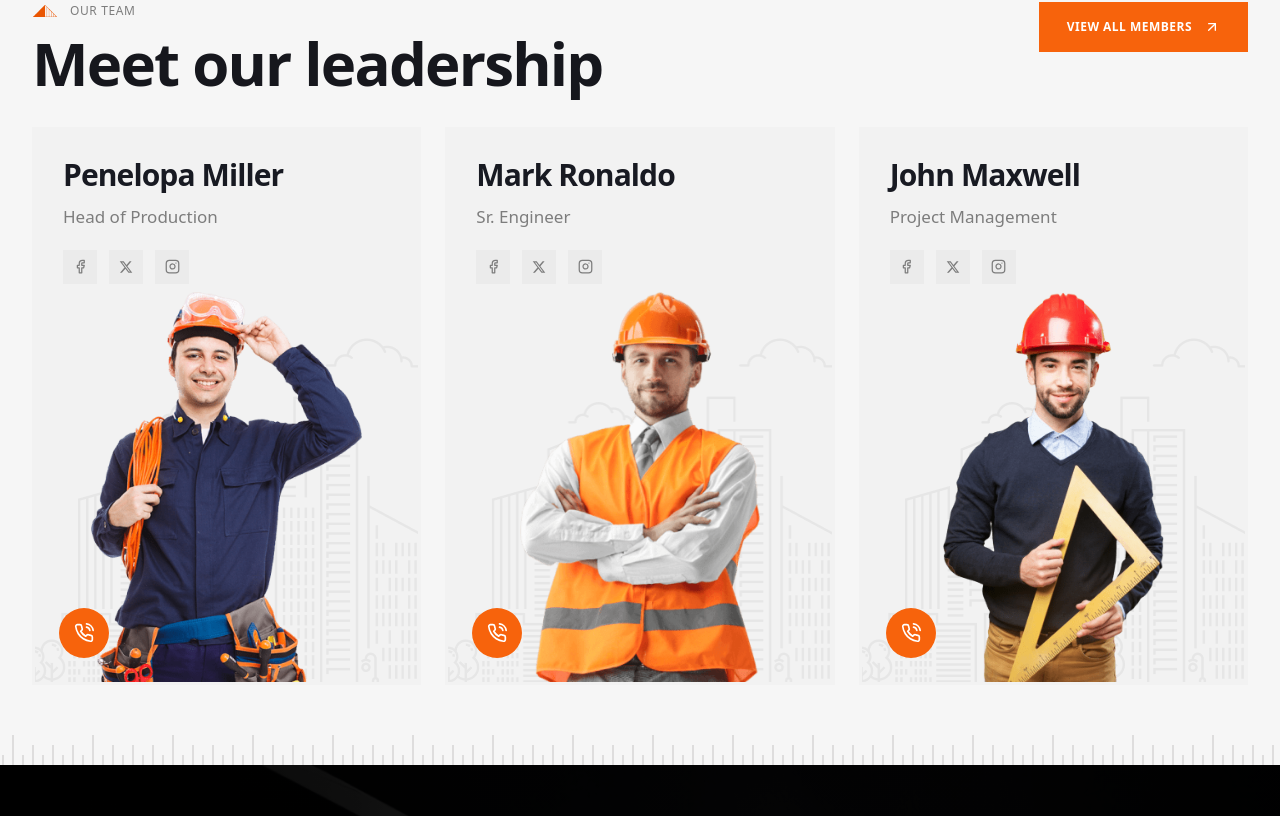
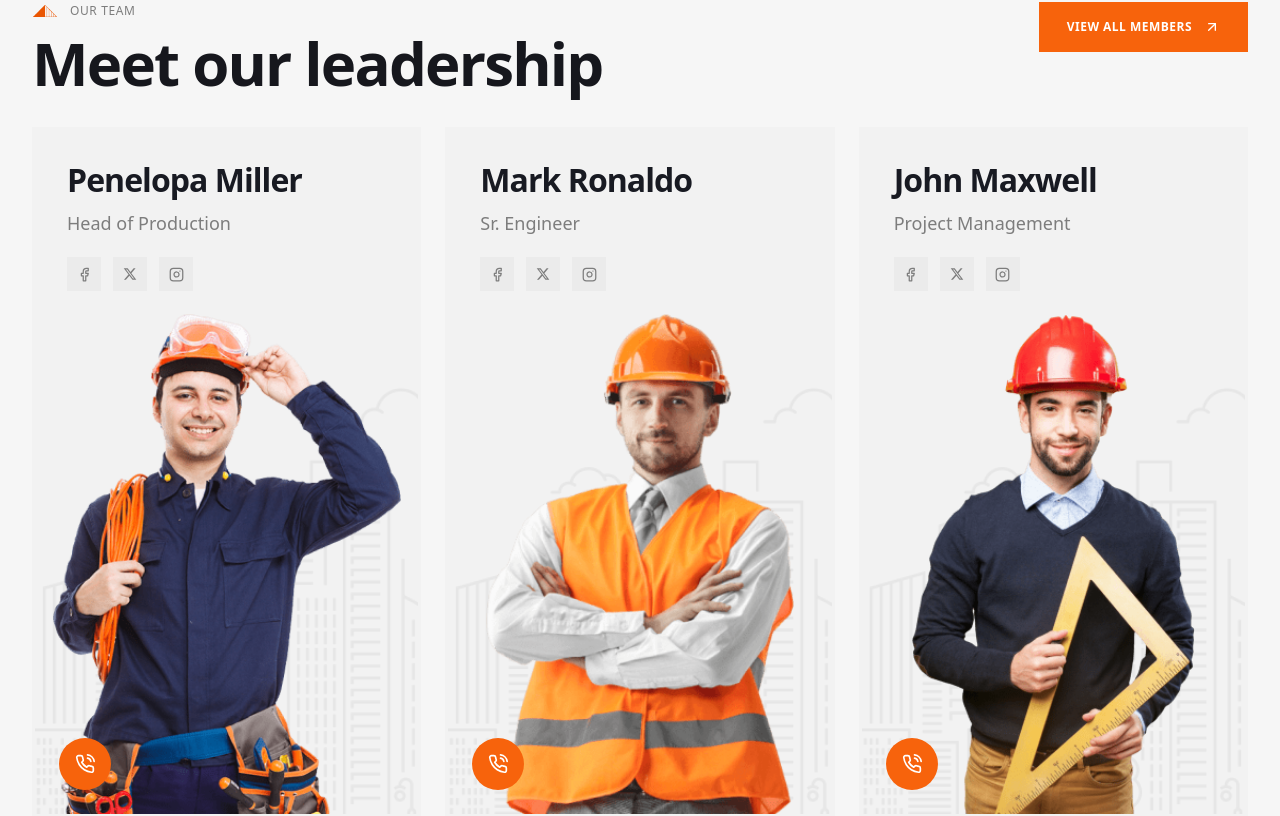
Before and after one commit to codedByShahzad/Builderz, a Next.js app: page / in a window 1280 px wide. Shown: the part 8194-9010 px from the top of the page. Built offline with nearby package versions, Linux system fonts and the light colour scheme.

Commit message:
Fixed Some Xhanges

```diff
--- a/src/sections/TeamSection.tsx
+++ b/src/sections/TeamSection.tsx
@@ -35,24 +35,24 @@ type TeamCardProps = {
 
 function TeamCard({ name, role, image, phoneHref, socials }: TeamCardProps) {
   return (
-    <div className="group relative overflow-hidden border-3 border-transparent bg-[#f2f2f2] transition-all duration-300 hover:border-[#f7630c]">
+    <div className="group relative min-h-[560px] overflow-hidden border-[3px] border-transparent bg-[#f2f2f2] transition-all duration-300 hover:border-[#f7630c] sm:min-h-[620px] lg:min-h-[650px] xl:min-h-[690px]">
       {/* card bg image */}
       <div className="absolute inset-0 z-0">
         <Image
           src="/images/teamCardBg.png"
           alt="Team card background"
           fill
-          className="object-cover"
+          className="object-cover opacity-100"
         />
       </div>
 
       {/* content */}
-      <div className="relative z-[2] px-5 pt-5 sm:px-7 sm:pt-7 lg:px-6 lg:pt-6 xl:px-7 xl:pt-7">
-        <h3 className="text-[24px] font-semibold leading-[1.15] tracking-[-0.03em] text-[#181a22] sm:text-[28px] lg:text-[26px] xl:text-[30px]">
+      <div className="relative z-[2] px-5 pt-5 sm:px-7 sm:pt-7 lg:px-8 lg:pt-8">
+        <h3 className="text-[24px] font-semibold leading-[1.15] tracking-[-0.03em] text-[#181a22] sm:text-[28px] lg:text-[30px] xl:text-[32px]">
           {name}
         </h3>
 
-        <p className="mt-3 text-[16px] text-[#7d7d7d] sm:text-[18px] lg:text-[17px]">
+        <p className="mt-3 text-[16px] text-[#7d7d7d] sm:text-[18px]">
           {role}
         </p>
 
@@ -84,21 +84,23 @@ function TeamCard({ name, role, image, phoneHref, socials }: TeamCardProps) {
       </div>
 
       {/* member image */}
-      <div className="relative z-[2] flex min-h-[220px] items-end justify-center px-3 pt-2 sm:min-h-[260px] sm:px-4 lg:min-h-[280px] xl:min-h-[320px]">
+      <div className="absolute bottom-0 left-0 right-0 z-[2] h-[360px] sm:h-[420px] lg:h-[450px] xl:h-[500px]">
+        <div className="relative h-full w-full">
           <Image
             src={image}
             alt={name}
-          width={500}
-          height={500}
-          className="h-auto max-h-[290px] w-auto object-contain transition duration-300 group-hover:scale-[1.02] sm:max-h-[330px] lg:max-h-[350px] xl:max-h-[390px]"
+            fill
+            className="object-contain object-bottom transition duration-300 group-hover:scale-[1.03]"
+            sizes="(max-width: 768px) 100vw, (max-width: 1280px) 50vw, 33vw"
           />
+        </div>
       </div>
 
       {/* phone button */}
       <Link
         href={phoneHref}
         aria-label={`Call ${name}`}
-        className="absolute bottom-5 left-5 z-[3] flex h-[46px] w-[46px] items-center justify-center rounded-full bg-[#f7630c] text-[18px] text-white transition duration-300 hover:-translate-y-1 hover:shadow-lg sm:bottom-6 sm:left-6 sm:h-[50px] sm:w-[50px] sm:text-[20px]"
+        className="absolute bottom-5 left-5 z-[3] flex h-[46px] w-[46px] items-center justify-center rounded-full bg-[#f7630c] text-[18px] text-white transition duration-300 hover:-translate-y-1 hover:shadow-lg sm:bottom-6 sm:left-6 sm:h-[52px] sm:w-[52px] sm:text-[20px]"
       >
         <FiPhoneCall />
       </Link>
@@ -118,7 +120,7 @@ export default function TeamSection({
     typeof limit === "number" ? teamMembers.slice(0, limit) : teamMembers;
 
   return (
-    <section className="relative flex  items-center overflow-hidden bg-[#f6f6f6] py-15 sm:py-18 lg:py-20">
+    <section className="relative overflow-hidden bg-[#f6f6f6] py-15 sm:py-18 lg:py-20">
       <div className="mx-auto w-full max-w-[1320px] px-4 sm:px-6 lg:px-8">
         {/* top area */}
         <div className="mb-6 flex flex-col gap-4 lg:mb-8 lg:flex-row lg:items-start lg:justify-between">
@@ -178,6 +180,7 @@ export default function TeamSection({
           ))}
         </div>
       </div>
+
       <MovingEdge
         imageSrc="/images/bartop.png"
         position="bottom"
```
Lines whose indentation alone changed are shown as unchanged.
